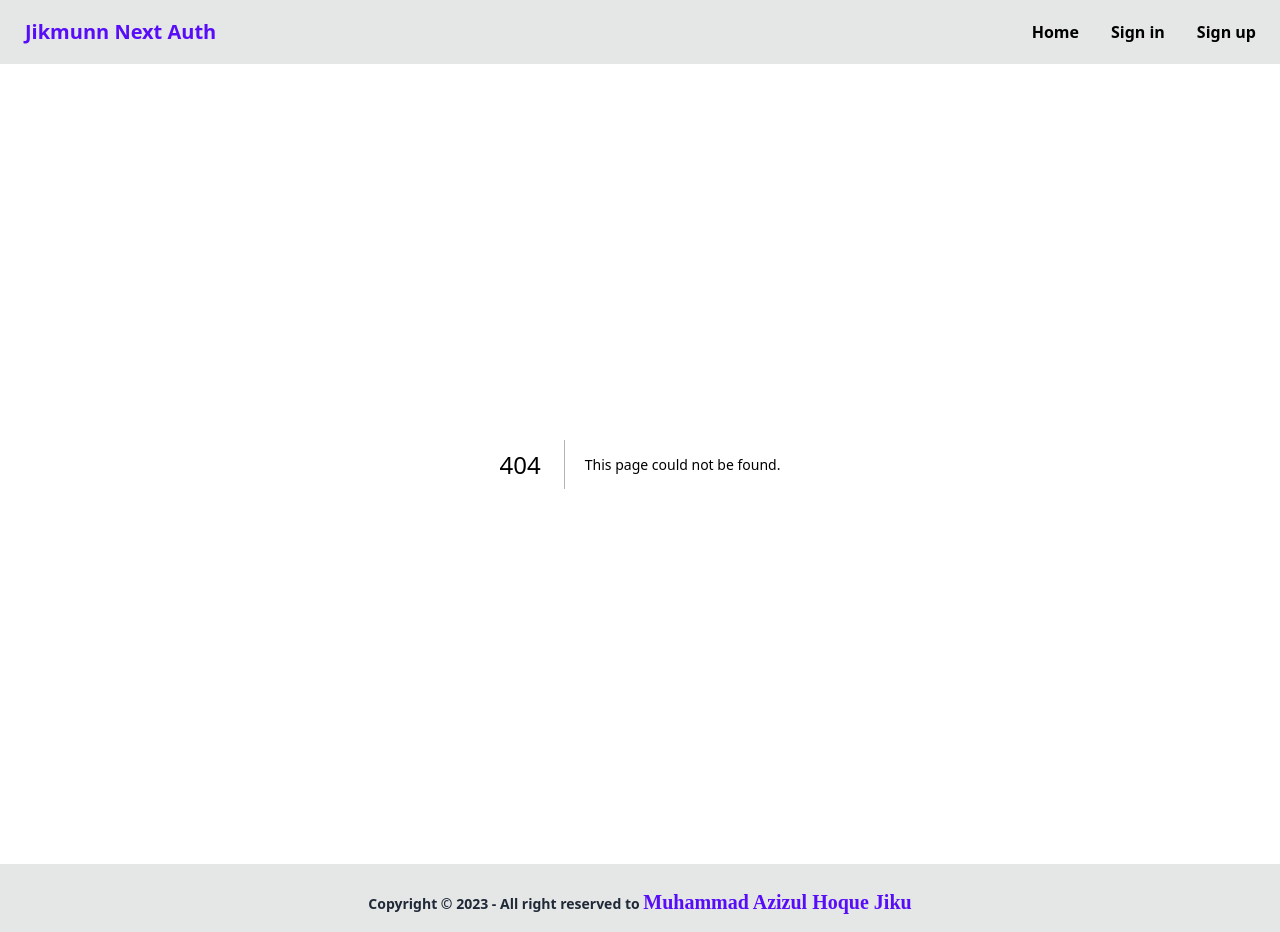
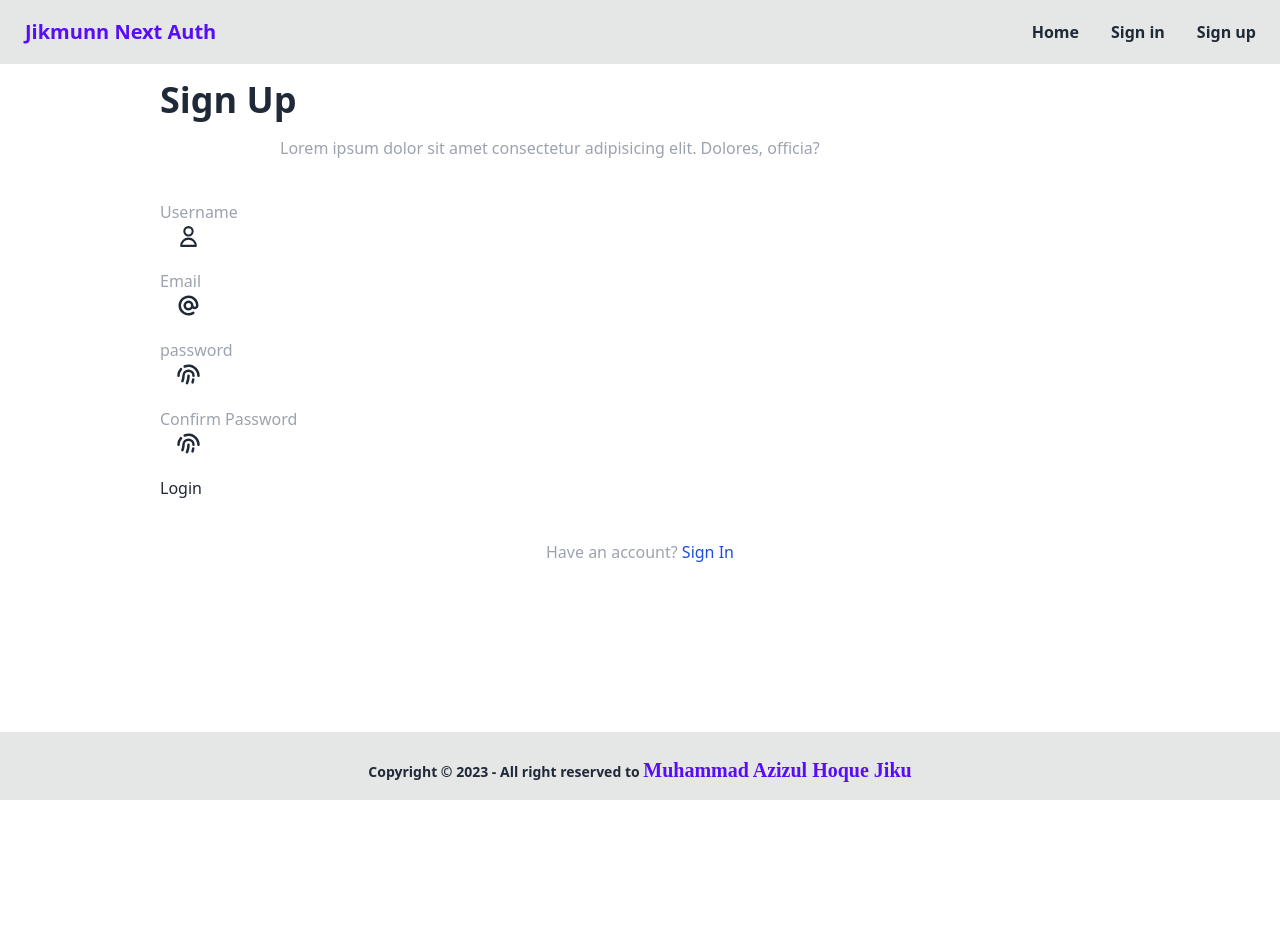
Before and after one commit to muhammad-jiku/jikmunn-next-auth-app, a Next.js app: page /sign-up in a window 1280 px wide. Before the commit this address had no page. After the commit the page ends 800 px from the top, so only its background shows below. Built offline with nearby package versions, Linux system fonts and the light colour scheme.

Commit message:
sign up added

```diff
--- /dev/null
+++ b/app/sign-up/page.jsx
@@ -0,0 +1,12 @@
+import SignUp from '@/components/Auth/SignUp/SignUp';
+import React from 'react';
+
+const Page = () => {
+  return (
+    <>
+      <SignUp />
+    </>
+  );
+};
+
+export default Page;
--- /dev/null
+++ b/components/Auth/SignUp/SignUp.jsx
@@ -0,0 +1,111 @@
+'use client';
+
+import Head from 'next/head';
+import Link from 'next/link';
+import React, { useState } from 'react';
+
+import { HiAtSymbol, HiFingerPrint, HiOutlineUser } from 'react-icons/hi';
+
+const SignUp = () => {
+  const [show, setShow] = useState({ password: false, cpassword: false });
+  return (
+    <div>
+      <Head>
+        <title>Sign Up</title>
+      </Head>
+
+      <section className="w-3/4 mx-auto flex flex-col gap-10">
+        <div className="title">
+          <h1 className="text-gray-800 text-4xl font-bold py-4">Sign Up</h1>
+          <p className="w-3/4 mx-auto text-gray-400">
+            Lorem ipsum dolor sit amet consectetur adipisicing elit. Dolores,
+            officia?
+          </p>
+        </div>
+
+        {/* form */}
+        <form className="flex flex-col gap-5">
+          <div
+          // className={styles.input_group}
+          >
+            <input
+              type="text"
+              name="Username"
+              placeholder="Username"
+              // className={styles.input_text}
+            />
+            <span className="icon flex items-center px-4">
+              <HiOutlineUser size={25} />
+            </span>
+          </div>
+          <div
+          // className={styles.input_group}
+          >
+            <input
+              type="email"
+              name="email"
+              placeholder="Email"
+              // className={styles.input_text}
+            />
+            <span className="icon flex items-center px-4">
+              <HiAtSymbol size={25} />
+            </span>
+          </div>
+          <div
+          // className={styles.input_group}
+          >
+            <input
+              type={`${show.password ? 'text' : 'password'}`}
+              name="password"
+              placeholder="password"
+              // className={styles.input_text}
+            />
+            <span
+              className="icon flex items-center px-4"
+              onClick={() => setShow({ ...show, password: !show.password })}
+            >
+              <HiFingerPrint size={25} />
+            </span>
+          </div>
+
+          <div
+          // className={styles.input_group}
+          >
+            <input
+              type={`${show.cpassword ? 'text' : 'password'}`}
+              name="cpassword"
+              placeholder="Confirm Password"
+              // className={styles.input_text}
+            />
+            <span
+              className="icon flex items-center px-4"
+              onClick={() => setShow({ ...show, cpassword: !show.cpassword })}
+            >
+              <HiFingerPrint size={25} />
+            </span>
+          </div>
+
+          {/* login buttons */}
+          <div className="input-button">
+            <button
+              type="submit"
+              // className={styles.button}
+            >
+              Login
+            </button>
+          </div>
+        </form>
+
+        {/* bottom */}
+        <p className="text-center text-gray-400 ">
+          Have an account?{' '}
+          <Link href={'/sign-in'}>
+            <span className="text-blue-700">Sign In</span>
+          </Link>
+        </p>
+      </section>
+    </div>
+  );
+};
+
+export default SignUp;
```
